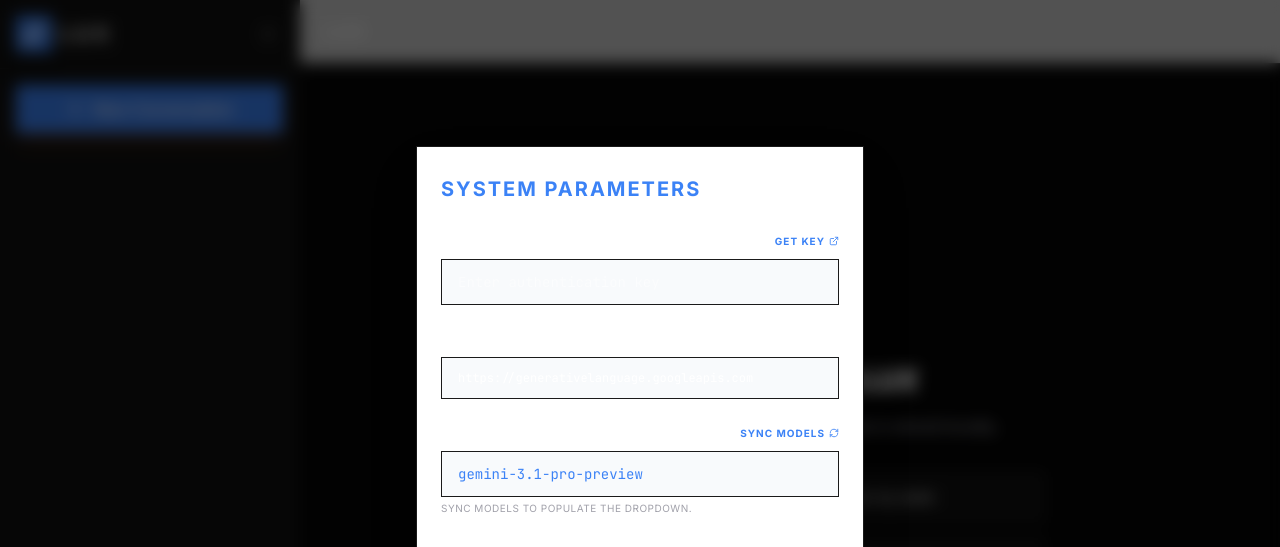
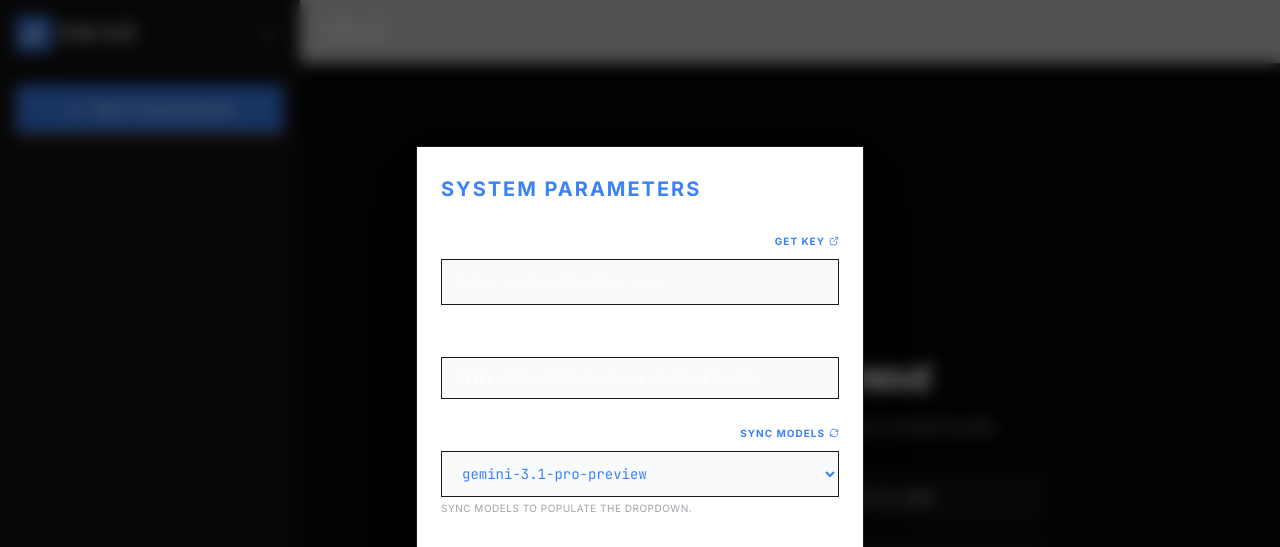
Before and after one commit to rajeev2000/Bring-your-own-key-AI, a React (Vite) app: page / in a window 1280 px wide. Both pictures are taken after a click on the button "PREFERENCES". Shown: the top 547 px of the page. Built offline with nearby package versions, Linux system fonts and the light colour scheme.

Commit message:
refactor: Rename application from LUX to Privé
Updates the application name and references across various configuration files and code to reflect the new branding from LUX to Privé. This includes metadata, application titles, and internal session naming conventions.

```diff
--- a/capacitor.config.ts
+++ b/capacitor.config.ts
@@ -2,7 +2,7 @@
 
 const config: CapacitorConfig = {
   appId: 'com.luxai.app',
-  appName: 'LUX',
+  appName: 'Privé',
   webDir: 'dist',
   server: {
     androidScheme: 'https'
--- a/metadata.json
+++ b/metadata.json
@@ -1,5 +1,5 @@
 {
-  "name": "LUX",
+  "name": "Privé",
   "description": "A luxury, minimal, and secure AI assistant that stores everything locally. Support for custom API keys, any LLM provider, and high-end aesthetics.",
   "requestFramePermissions": [],
   "majorCapabilities": []
--- a/src/App.tsx
+++ b/src/App.tsx
@@ -198,7 +198,7 @@
   const createNewSession = () => {
     const newSession: ChatSession = {
       id: generateId(),
-      title: 'New LUX session',
+      title: 'New Privé session',
       messages: [],
       createdAt: Date.now(),
       updatedAt: Date.now()
@@ -287,7 +287,7 @@
       if (!activeSession) {
         const newSession: ChatSession = {
           id: sessionId,
-          title: currentInput.slice(0, 30) || 'New LUX Session',
+          title: currentInput.slice(0, 30) || 'New Privé Session',
           messages: [userMessage],
           createdAt: Date.now(),
           updatedAt: Date.now()
@@ -334,7 +334,7 @@
       });
 
       const model = settings.model || DEFAULT_MODEL;
-      let sysInstruction = "You are LUX, an ultra-premium, luxury AI assistant. You speak with confidence and precision. MANDATORY: All data tables must be formatted as Github Flavored Markdown (GFM) tables. Always add a luxury spin to your responses.";
+      let sysInstruction = "You are Privé, an ultra-premium, luxury AI assistant. You speak with confidence and precision. MANDATORY: All data tables must be formatted as Github Flavored Markdown (GFM) tables. Always add a luxury spin to your responses.";
       if (settings.maxOutputTokens !== undefined && settings.maxOutputTokens > 0) {
         sysInstruction += ` IMPORTANT: You must strictly adjust and compress your entire answer to fit fully within ${settings.maxOutputTokens} tokens. Do perfectly finish your thoughts and NEVER cut off your response mid-sentence. Be concise if necessary.`;
       }
@@ -422,7 +422,7 @@
     const doc = new jsPDF();
     let y = 10;
     doc.setFontSize(16);
-    doc.text(`LUX Session: ${session.title}`, 10, y);
+    doc.text(`Privé Session: ${session.title}`, 10, y);
     y += 10;
     doc.setFontSize(10);
 
@@ -484,7 +484,7 @@
                 <div className="w-9 h-9 rounded-none bg-[var(--accent-app)] flex items-center justify-center text-white shadow-xl">
                   <Sparkles size={22} />
                 </div>
-                <span className="tracking-[0.2em]">LUX</span>
+                <span className="tracking-[0.2em]">PRIVÉ</span>
               </div>
               <button
                 onClick={() => setSidebarOpen(false)}
@@ -571,7 +571,7 @@
                <Layout size={18} />
              </button>
              <h1 className="text-lg font-bold tracking-widest truncate scroll-hide max-w-[200px] sm:max-w-md uppercase text-[var(--text-app)]">
-               {getActiveSession()?.title || 'LUX'}
+               {getActiveSession()?.title || 'PRIVÉ'}
              </h1>
           </div>
 
@@ -607,7 +607,7 @@
               <div className="w-16 h-16 rounded-none bg-[var(--accent-app)] flex items-center justify-center text-white mb-6 animate-pulse">
                 <Sparkles size={32} />
               </div>
-              <h2 className="text-3xl font-black mb-4 tracking-tighter uppercase italic">Welcome to LUX</h2>
+              <h2 className="text-3xl font-black mb-4 tracking-tighter uppercase italic">Welcome to Privé</h2>
               <p className="text-[var(--text-secondary)] mb-8 font-medium">
                 The ultimate secure assistant. All data is stored locally.
               </p>
@@ -703,7 +703,7 @@
                 />
                 <div className="flex flex-col">
                   <span className="text-[10px] font-black uppercase tracking-[0.4em] text-[var(--accent-app)] mb-1">Processing</span>
-                  <span className="text-xs font-bold text-[var(--text-secondary)] italic">LUX is crafting perfection...</span>
+                  <span className="text-xs font-bold text-[var(--text-secondary)] italic">Privé is crafting perfection...</span>
                 </div>
                 <motion.div
                   className="absolute inset-0 bg-gradient-to-r from-transparent via-[var(--accent-app)]/5 to-transparent -translate-x-full"
@@ -844,7 +844,7 @@
             </div>
           </div>
           <div className="text-center mt-3 text-[10px] text-[var(--text-secondary)] uppercase tracking-[0.3em] font-black">
-            LUX ✨ SECURE & BEYOND
+            PRIVÉ ✨ SECURE & BEYOND
           </div>
         </div>
       </div>
@@ -913,18 +913,18 @@
                       {fetchingModels ? 'Syncing...' : 'Sync Models'} <RefreshCw size={10} className={fetchingModels ? 'animate-spin' : ''} />
                     </button>
                   </label>
-                  <input
-                    list="available-models"
+                  <select
                     value={settings.model}
                     onChange={(e) => setSettings(s => ({ ...s, model: e.target.value }))}
-                    placeholder="e.g. gemini-3.1-pro-preview"
                     className="w-full bg-slate-50 dark:bg-slate-800 border border-[var(--border-app)] rounded-none py-3 px-4 focus:outline-none focus:ring-1 focus:ring-[var(--accent-app)] transition-all font-mono text-sm text-[var(--accent-app)]"
-                  />
-                  <datalist id="available-models">
+                  >
+                    {settings.model && !availableModels.includes(settings.model) && (
+                      <option value={settings.model}>{settings.model}</option>
+                    )}
                     {availableModels.map(m => (
-                      <option key={m} value={m} />
+                      <option key={m} value={m}>{m}</option>
                     ))}
-                  </datalist>
+                  </select>
                   <p className="text-[10px] text-[var(--text-secondary)] mt-1 uppercase tracking-wider">Sync models to populate the dropdown.</p>
                 </div>
 
```
Also changed, not shown: 7 other files (tests, documents, lock files or other folders).
